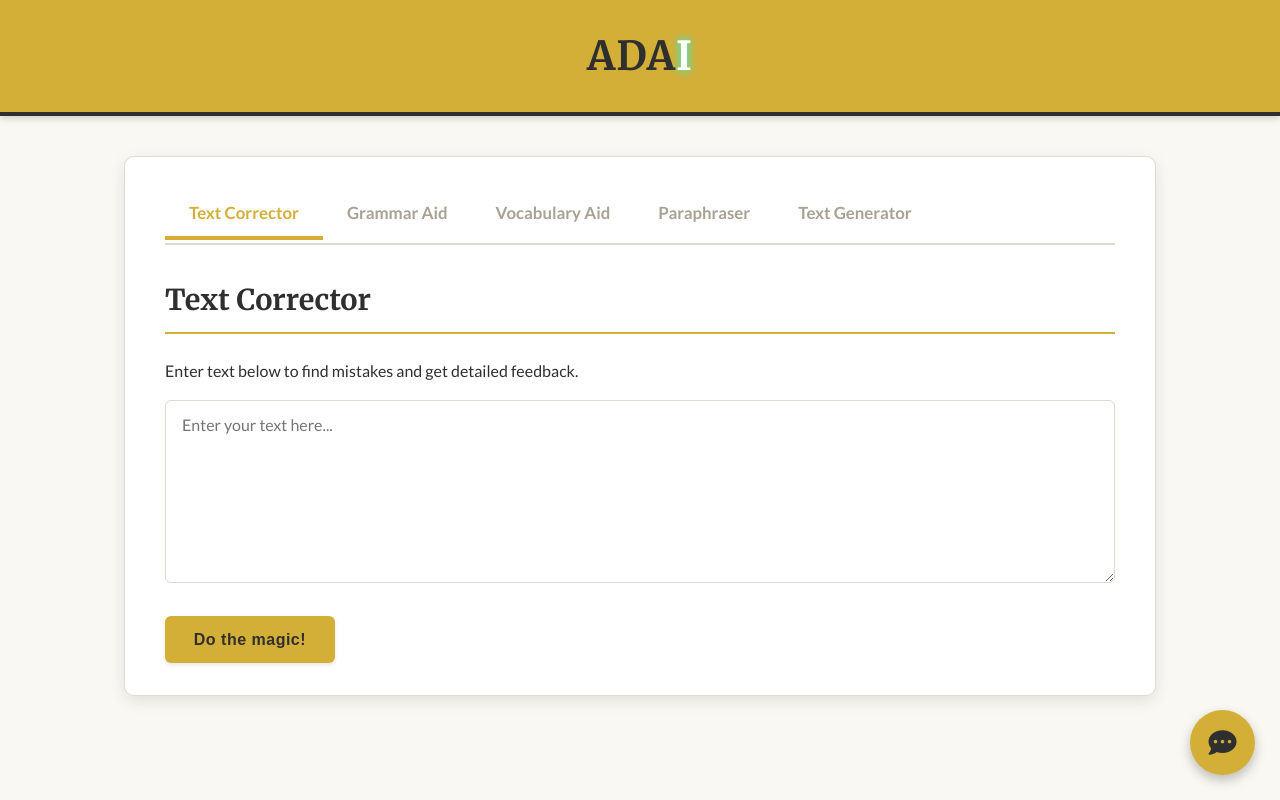
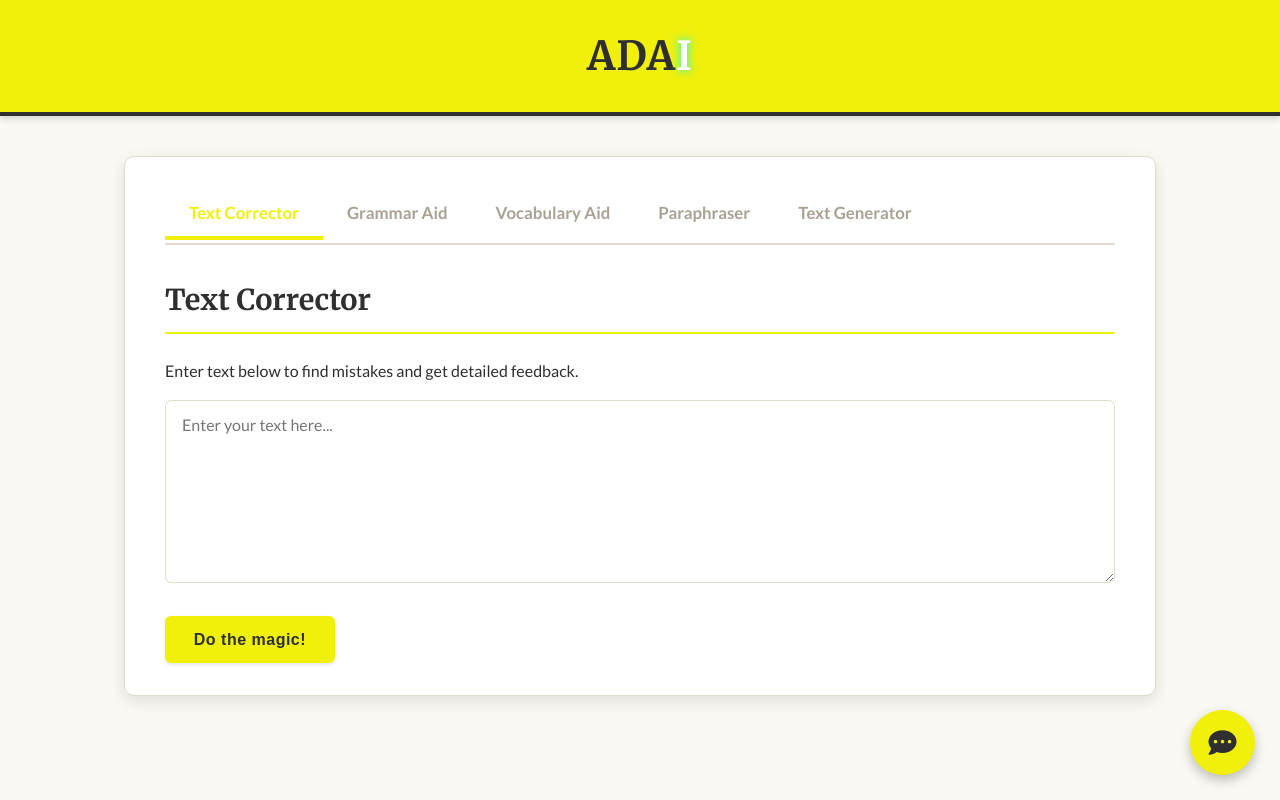
Before and after one commit to azazel1805/wlaai, a Flask app: page / in a window 1280 px wide. Run offline with Flask 3, Linux system fonts and the light colour scheme.

Commit message:
Update style.css

```diff
--- a/static/css/style.css
+++ b/static/css/style.css
@@ -5,7 +5,7 @@
 /* --- Theme Colors: Sophisticated YELLOW/Gold & White Palette --- */
 :root {
     /* Core Palette */
-    --primary-accent: #D4AF37;  /* Muted, sophisticated gold/yellow (MAIN INTERACTIVE COLOR) */
+    --primary-accent: #f0f00a;  /* Muted, sophisticated gold/yellow (MAIN INTERACTIVE COLOR) */
     --primary-accent-darker: #B89B5F; /* Darker gold for hover states */
     --dark-text-contrast: #2F2F2F; /* Off-black for high contrast text */
     --main-bg: #FAF8F2;         /* Warm off-white for main background */
```
